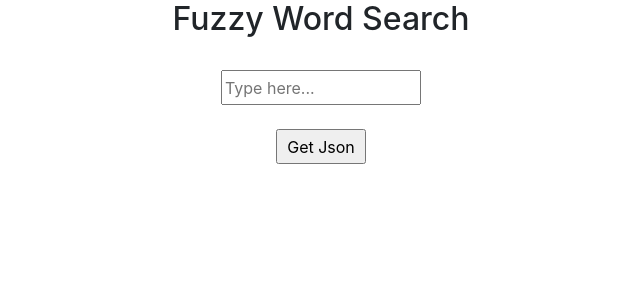
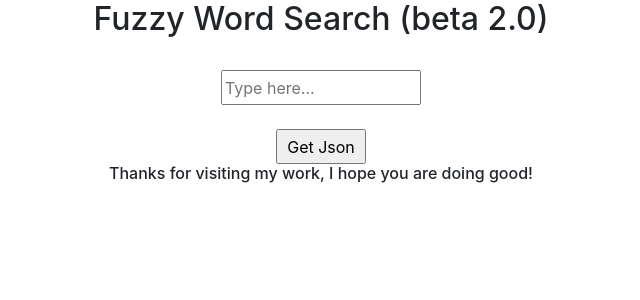
Before and after one commit to slalit360/fuzzy-word-search, a Django app: page / in a window 1280 px wide. Shown: the top 300 px of the page, without its empty margins (319-959 px from the left). Run offline with Django 3.2, Linux system fonts and the light colour scheme; parts of the project's set-up code (start-up, migrations or seed data) failed here and were passed over; some libraries are stand-ins or nearby versions.

Commit message:
Update index page

```diff
--- a/SearchApp/templates/index.html
+++ b/SearchApp/templates/index.html
@@ -22,7 +22,7 @@
 <body>
 <center>
   <div>
-    <h2>Fuzzy Word Search</h2>
+    <h2>Fuzzy Word Search (beta 2.0)</h2>
       <br>
     <form action= "/getJson">
         <input style="width:200px;height:35px;" id="searchfield" type="text" name="term" placeholder="Type here..." required>
@@ -30,6 +30,8 @@
         <br>
         <input style="width:90px;height:35px;" type="submit" value="Get Json">
     </form>
+      <h6>Thanks for visiting my work, I hope you are doing good!</h6>
+  </div>
 </center>
 </body>
 </html>
```
